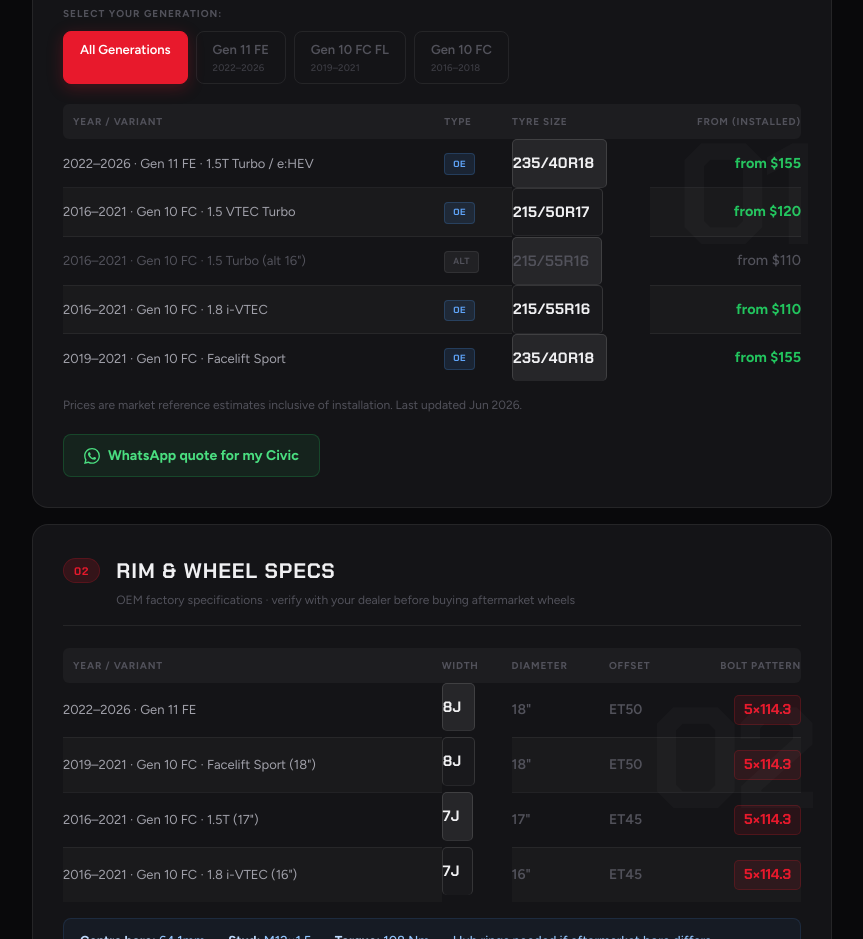
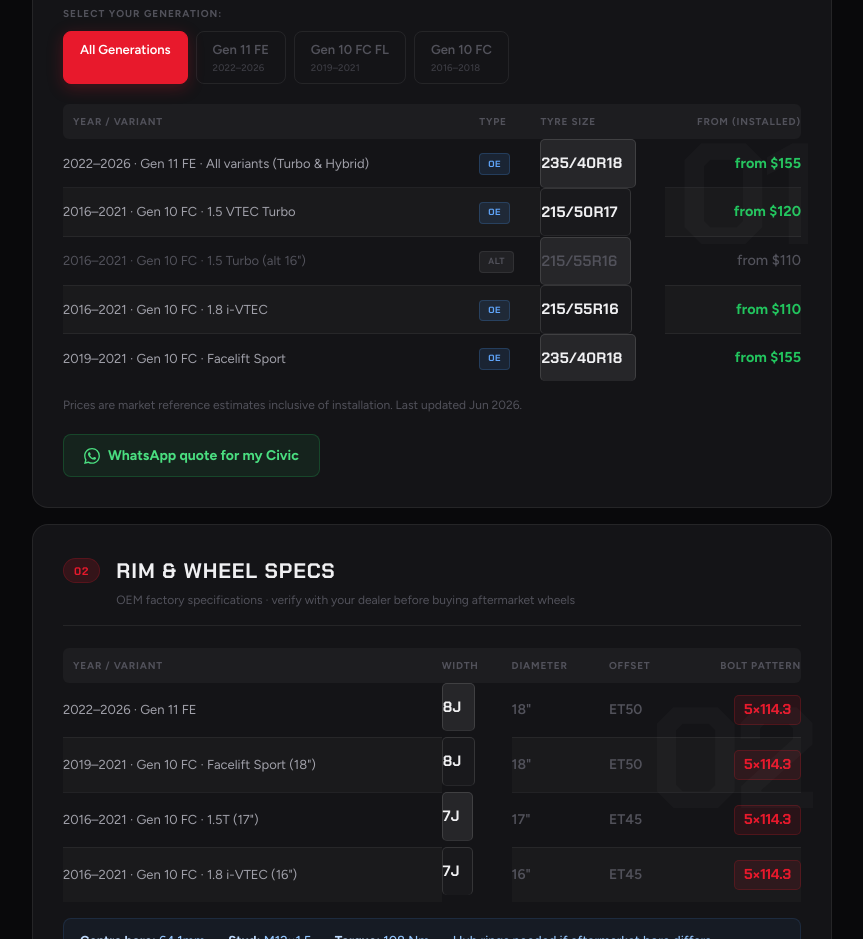
Before and after one commit to alantan2020/tyres-web, a Nuxt app: page /temp/tyres-for-honda-civic-singapore-v4 in a window 1280 px wide. Shown: the part 820-1759 px from the top of the page, without its empty margins (208-1071 px from the left). Built offline with nearby package versions, Linux system fonts and the light colour scheme.

Commit message:
fix: Civic v4 Gen 11 行标签改为普通车主能看懂的文案

```diff
--- a/pages/temp/tyres-for-honda-civic-singapore-v4.vue
+++ b/pages/temp/tyres-for-honda-civic-singapore-v4.vue
@@ -326,7 +326,7 @@
             <tbody>
               <template v-if="showGen11">
                 <tr>
-                  <td class="row-label">2022–2026 · Gen 11 FE · 1.5T Turbo / e:HEV</td>
+                  <td class="row-label">2022–2026 · Gen 11 FE · All variants (Turbo &amp; Hybrid)</td>
                   <td><span class="tag tag-oe">OE</span></td>
                   <td class="mono-size">235/40R18</td>
                   <td class="price-cell">from $155</td>
```
